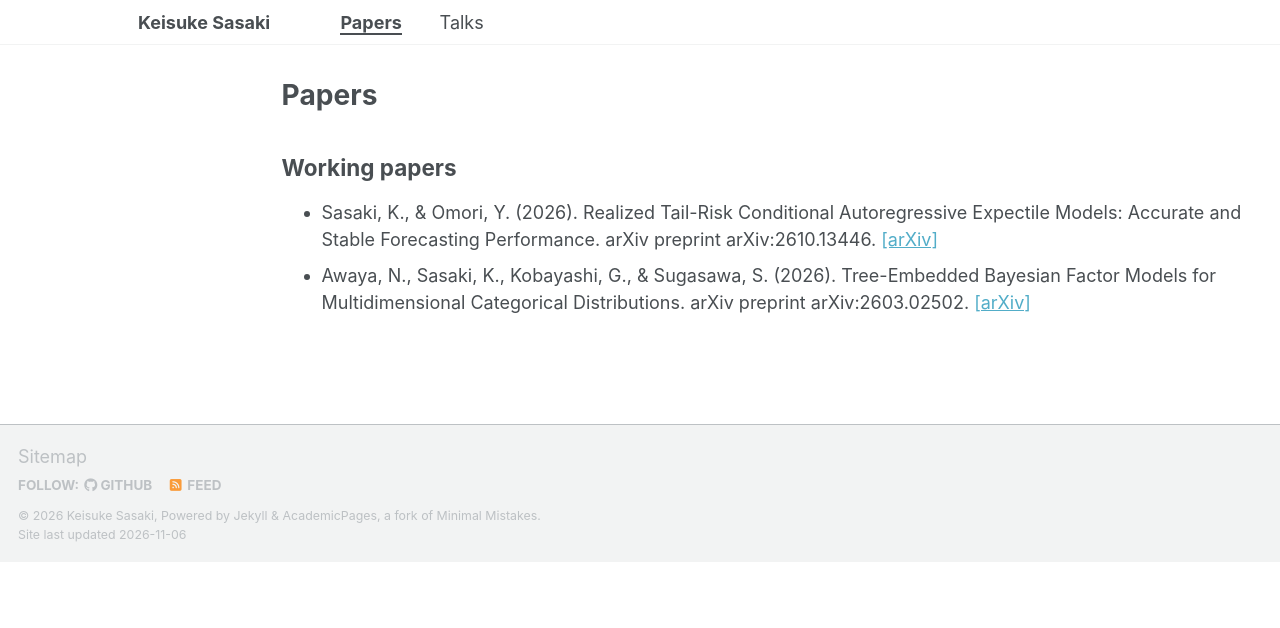
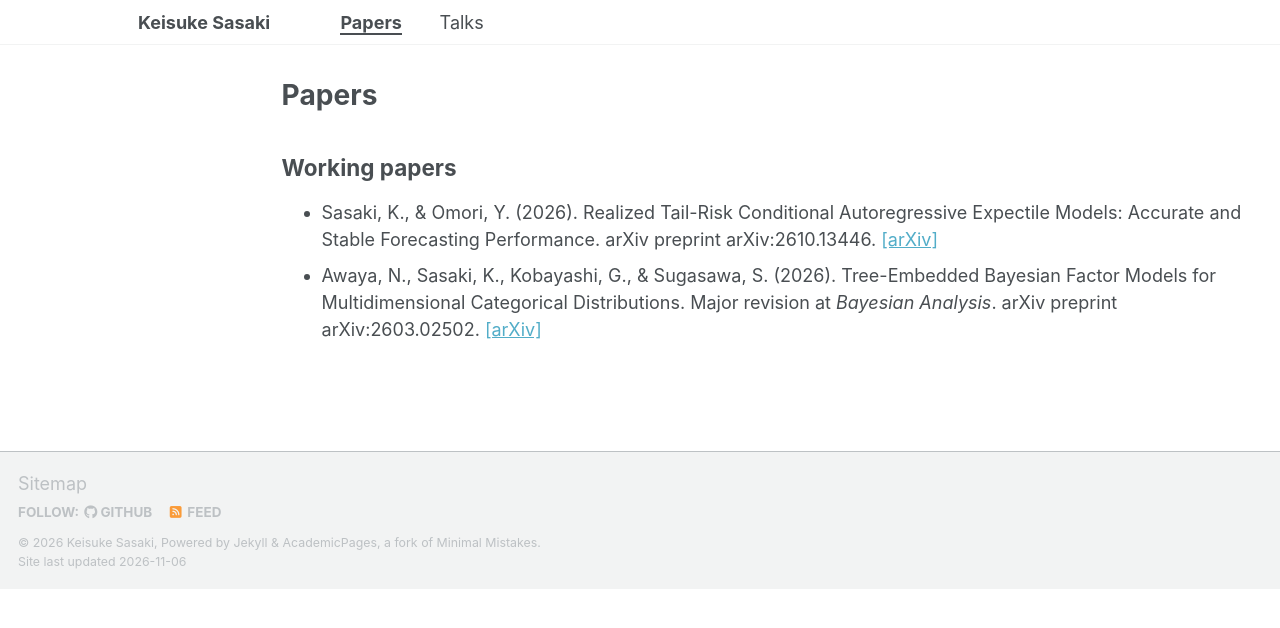
Before and after one commit to ksasaki-stats/ksasaki-stats.github.io, a Jekyll site: the page built from _pages/publications.html, in a window 1280 px wide. Shown: the top 628 px of the page. Built offline with Jekyll 4.4.1, drawn with Linux system fonts in a browser that asks for light colours; a script bundle is joined from its source files by our own code; library files that are not in the unit come from our copies.

Commit message:
Add Bayesian Analysis major revision status to working paper

```diff
--- a/_pages/publications.html
+++ b/_pages/publications.html
@@ -17,7 +17,7 @@ author_profile: false
   <li>
     Awaya, N., Sasaki, K., Kobayashi, G., &amp; Sugasawa, S. (2026).
     Tree-Embedded Bayesian Factor Models for Multidimensional Categorical Distributions.
-    arXiv preprint arXiv:2603.02502.
+    Major revision at <i>Bayesian Analysis</i>. arXiv preprint arXiv:2603.02502.
     <a href="https://arxiv.org/abs/2603.02502">[arXiv]</a>
   </li>
 </ul>
```
